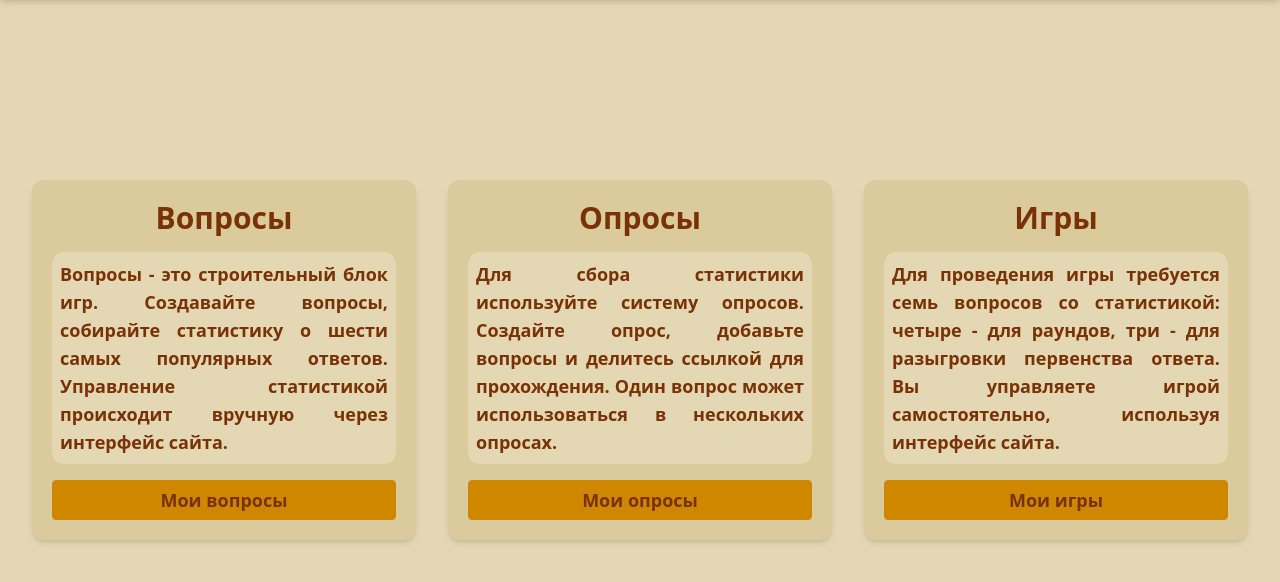
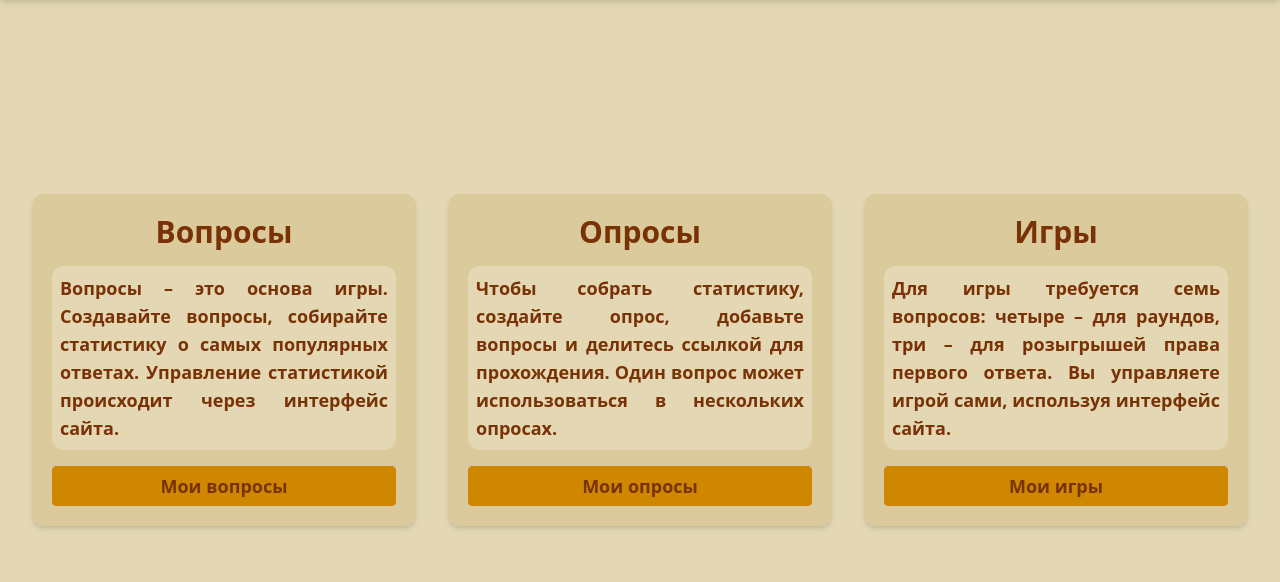
Before and after one commit to VND0/hundred-to-one, a Python web app: template templates/profile.html in a window 1280 px wide. Shown: the part 80-662 px from the top of the page. Run offline with Jinja, Linux system fonts and the light colour scheme; the template is opened without the code that fills it, so the values that code supplies are empty; style sheets or scripts are compiled from the project's sources.

Commit message:
Added warning when leaving page with the running game. Changed hyphens to dashes in HTML pages. Changed text of site's sections on /profile page.

```diff
--- a/static/scripts/gameplay.js
+++ b/static/scripts/gameplay.js
@@ -428,6 +428,8 @@ document.addEventListener("keyup", (evt) => {
     }
 })
 
+window.addEventListener("beforeunload", (evt) => evt.preventDefault())
+
 questionTitle.addEventListener("click", () => questionTitle.classList.toggle("revealed"))
 
 drawB4Simple.draw((winner) => simpleGame.game(winner, () => drawB4Double.draw((winner) => doubleGame.game(winner, () =>
--- a/templates/index.html
+++ b/templates/index.html
@@ -6,7 +6,7 @@
             <div class="flex-4">
                 <h1 class="text-2xl font-bold mb-8">Устраивайте свои игры формата Сто к Одному!</h1>
                 <p class="text-lg text-gray-500 mb-4">
-                    <span class="font-bold">Hundred To One</span> - это сайт, предоставляющий инструменты для создания и
+                    <span class="font-bold">Hundred To One</span> &ndash; это сайт, предоставляющий инструменты для создания и
                     проведения игр в формате "Сто к одному".
                 </p>
                 <p class="text-lg text-gray-500 mb-4">
--- a/templates/profile.html
+++ b/templates/profile.html
@@ -7,8 +7,8 @@
                 <h1 class="text-3xl font-bold text-center">Вопросы</h1>
 
                 <p class="bg-base-200 rounded-xl text-lg text-justify font-semibold p-2">
-                    Вопросы - это строительный блок игр. Создавайте вопросы, собирайте статистику о шести самых популярных
-                    ответов. Управление статистикой происходит вручную через интерфейс сайта.
+                    Вопросы &ndash; это основа игры. Создавайте вопросы, собирайте статистику о самых популярных ответах.
+                    Управление статистикой происходит через интерфейс сайта.
                 </p>
 
                 <a class="w-full" href="/questions">
@@ -19,8 +19,8 @@
                 <h1 class="text-3xl font-bold text-center">Опросы</h1>
 
                 <p class="bg-base-200 rounded-xl text-lg text-justify font-semibold p-2">
-                    Для сбора статистики используйте систему опросов. Создайте опрос, добавьте вопросы и делитесь ссылкой
-                    для прохождения. Один вопрос может использоваться в нескольких опросах.
+                    Чтобы собрать статистику, создайте опрос, добавьте вопросы и делитесь
+                    ссылкой для прохождения. Один вопрос может использоваться в нескольких опросах.
                 </p>
 
                 <a href="/polls">
@@ -31,8 +31,8 @@
                 <h1 class="text-3xl font-bold text-center">Игры</h1>
 
                 <p class="bg-base-200 rounded-xl text-lg text-justify font-semibold p-2">
-                    Для проведения игры требуется семь вопросов со статистикой: четыре - для раундов, три - для разыгровки
-                    первенства ответа. Вы управляете игрой самостоятельно, используя интерфейс сайта.
+                    Для игры требуется семь вопросов: четыре &ndash; для раундов, три &ndash; для
+                    розыгрышей права первого ответа. Вы управляете игрой сами, используя интерфейс сайта.
                 </p>
 
                 <a href="/games">
```
